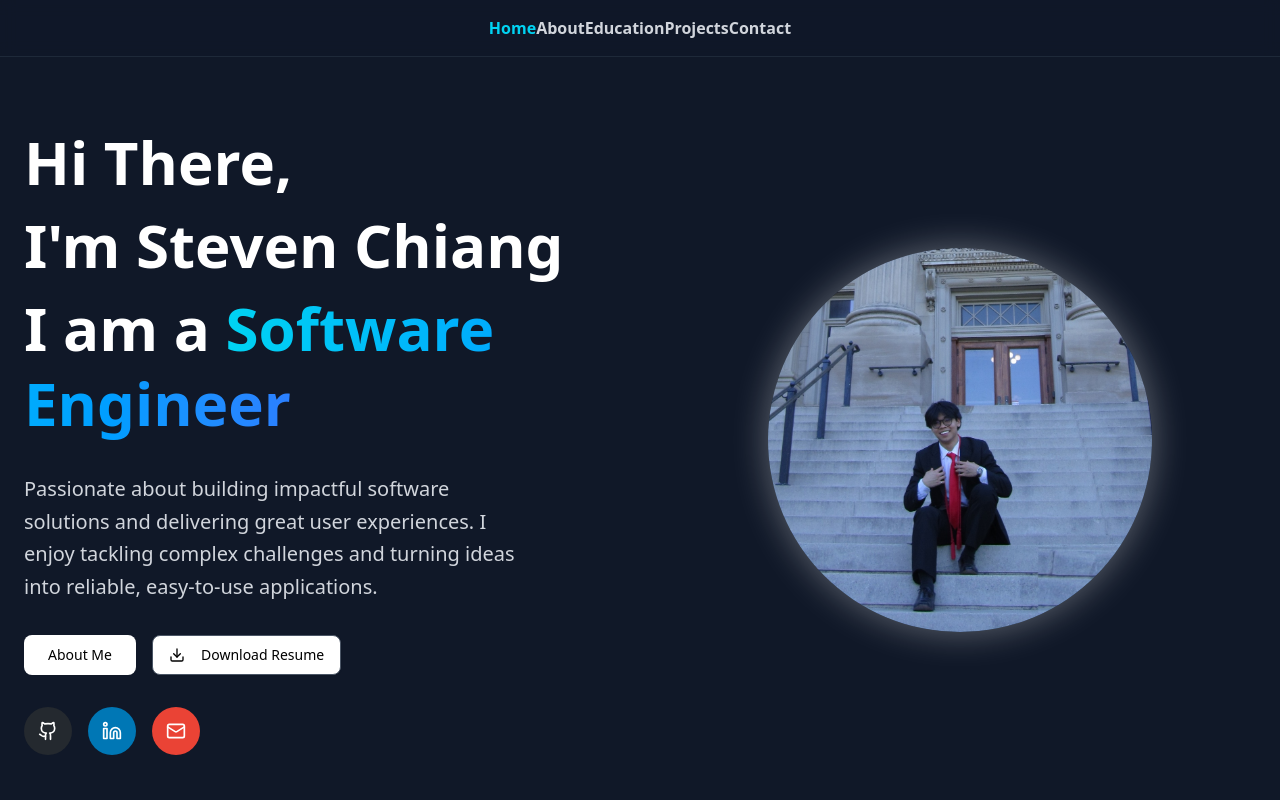
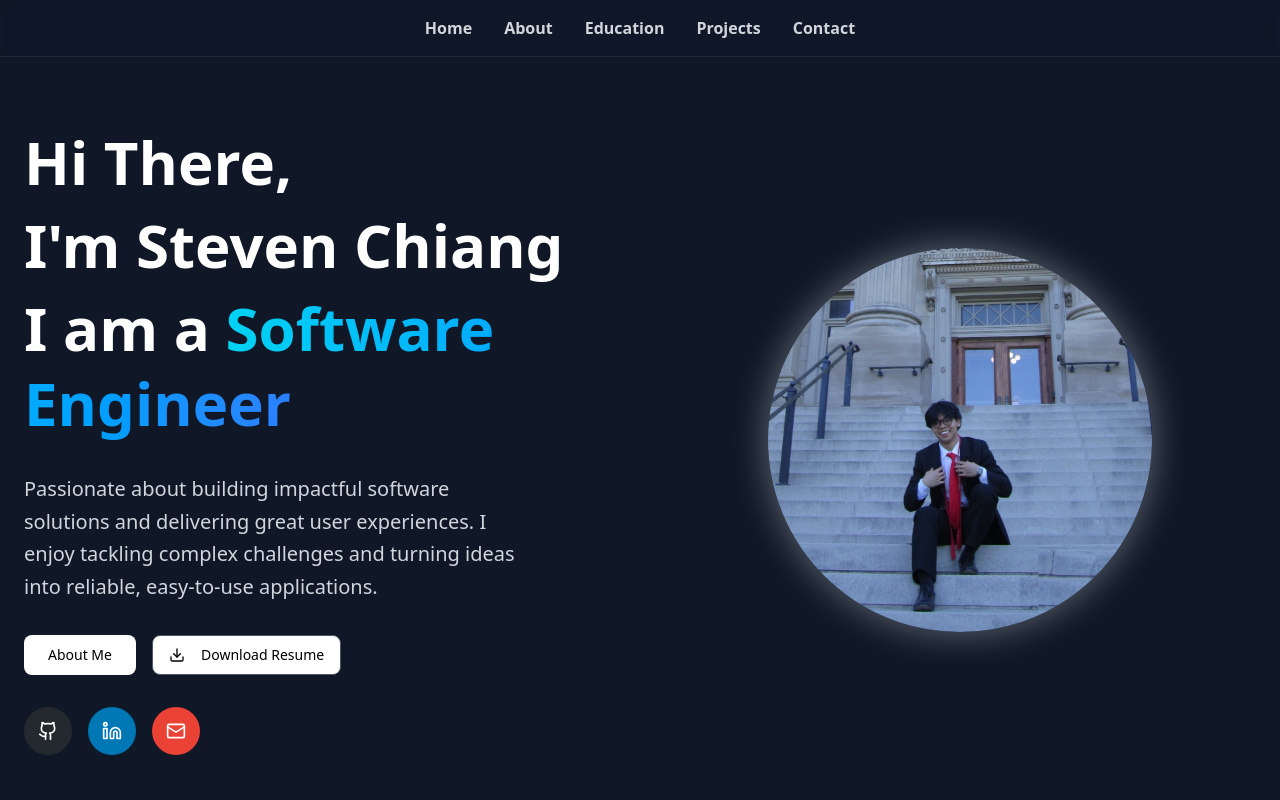
Before and after one commit to StevenJSCF/steven-portfolio, a Next.js app: page / in a window 1280 px wide. Shown: the top 800 px of the page. Built offline with nearby package versions, Linux system fonts and the light colour scheme.

Commit message:
fixing navbar padding

```diff
--- a/components/NavBar.tsx
+++ b/components/NavBar.tsx
@@ -10,7 +10,7 @@ function NavBar() {
           {/* Hamburger for mobile */}
           <div className="flex flex-1 justify-between items-center md:justify-center">
             <button
-              className="md:hidden text-cyan-400 focus:outline-none"
+              className="md:hidden text-gray-300 focus:outline-none"
               onClick={() => setOpen((v) => !v)}
               aria-label="Toggle navigation menu"
             >
@@ -31,11 +31,11 @@ function NavBar() {
             </button>
             {/* Desktop Nav */}
             <div
-              className={`hidden md:flex space-x-8${open ? " md:hidden" : ""}`}
+              className={`hidden md:flex space-x-8 px-6${open ? " md:hidden" : ""}`}
             >
               <a
                 href="#home"
-                className="text-cyan-400 hover:text-cyan-300 transition-colors font-bold"
+                className="text-gray-300 hover:text-white transition-colors font-bold"
               >
                 Home
               </a>
```
